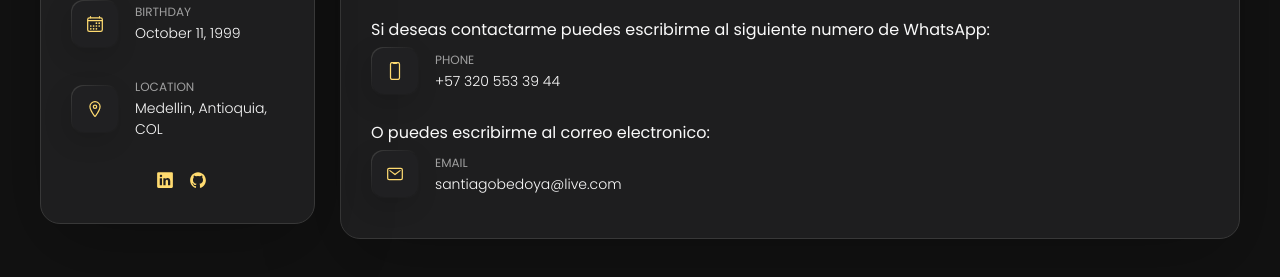
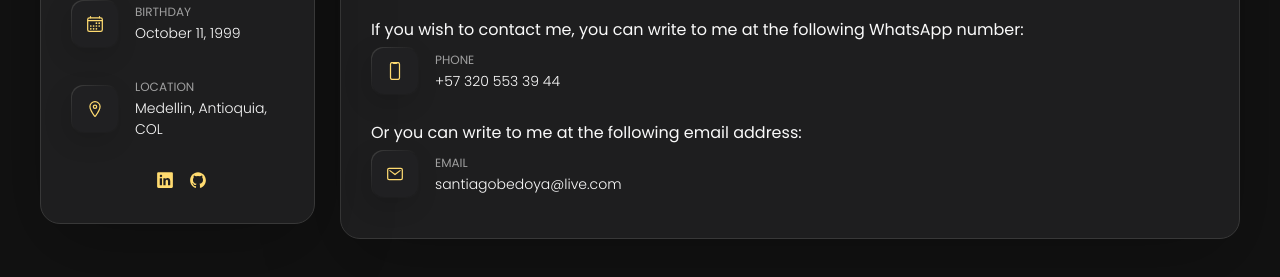
Before and after one commit to Sbedoyab99/Sbedoyab99.github.io, a plain HTML site: page index.html in a window 1280 px wide. Both pictures are taken after a click on the button "Contact". Shown: the part 637-914 px from the top of the page. Drawn offline with nearby package versions, Linux system fonts and the light colour scheme.

Commit message:
fixing lenguage in contact page and updating CV pdf

```diff
--- a/index.html
+++ b/index.html
@@ -548,7 +548,7 @@
 
           <h3 class="h3 form-title">Contact Info</h3>
 
-          <p class="contact-text">Si deseas contactarme puedes escribirme al siguiente numero de WhatsApp:</p>
+          <p class="contact-text">If you wish to contact me, you can write to me at the following WhatsApp number:</p>
 
           <div class="contact-item">
 
@@ -565,7 +565,7 @@
           </div>
           <br>
 
-          <p class="contact-text">O puedes escribirme al correo electronico:</p>
+          <p class="contact-text">Or you can write to me at the following email address:</p>
 
           <div class="contact-item">
 
```
